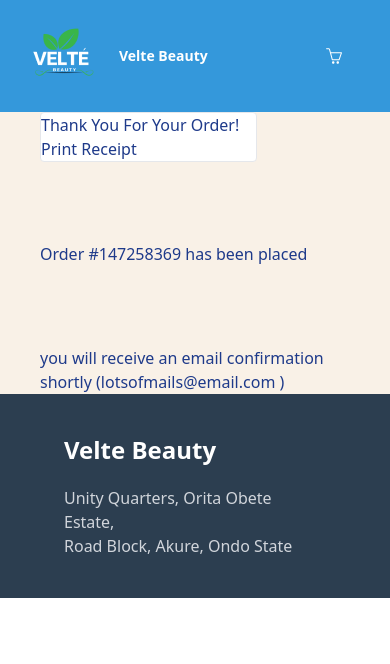
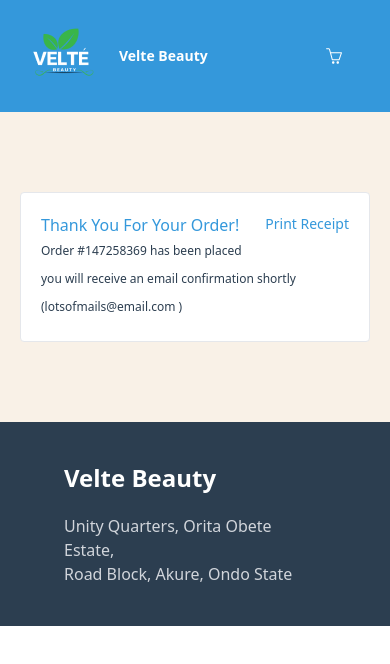
Before and after one commit to Igraziella/Timbu-Cloud-Shop, a React (Vite) app in the folder timbu-shop-app/: page /success in a window 390 px wide. Shown: the top 664 px of the page. Built offline with nearby package versions, Linux system fonts and the light colour scheme.

Commit message:
added responsiveness

```diff
--- a/timbu-shop-app/src/pages/Success.jsx
+++ b/timbu-shop-app/src/pages/Success.jsx
@@ -8,16 +8,18 @@
 
     {/* payment success msg */}
     <div className="bg-[#F9F1E7]">
-      <div className="flex lg:flex-row flex-col font-normal gap-20 px-10">
-			  <div className="md:grid grid-rows-2 gap-10 w-[70%] border bg-white rounded">
+      <div className="flex lg:flex-row flex-col font-normal py-20 lg:px-10 px-5">
+			  <div className="md:grid grid-rows gap-5 w-[100%] border bg-white rounded p-5">
+          <div className="flex justify-between text-[#3498DB]">
+            <p className="lg:*:text-[32px] font-medium">Thank You For Your Order!</p>
+            <p className="text-[14px] font-light">Print Receipt</p>
+          </div>
 
-        <p>Thank You For Your Order!</p>
-        <p>Print Receipt</p>
+          <div className="lg:text-[14-px] text-[12px] font-[300px] text-[#2C3E50] leading-7">
+            <p>Order #147258369 has been placed</p>
+            <p>you will receive an email confirmation shortly (lotsofmails@email.com )</p>
+          </div>
         </div>
-
-        <p>Order #147258369 has been placed</p>
-        <p>you will receive an email confirmation shortly (lotsofmails@email.com )</p>
-
     </div>
     </div>
     <Footer />
```
